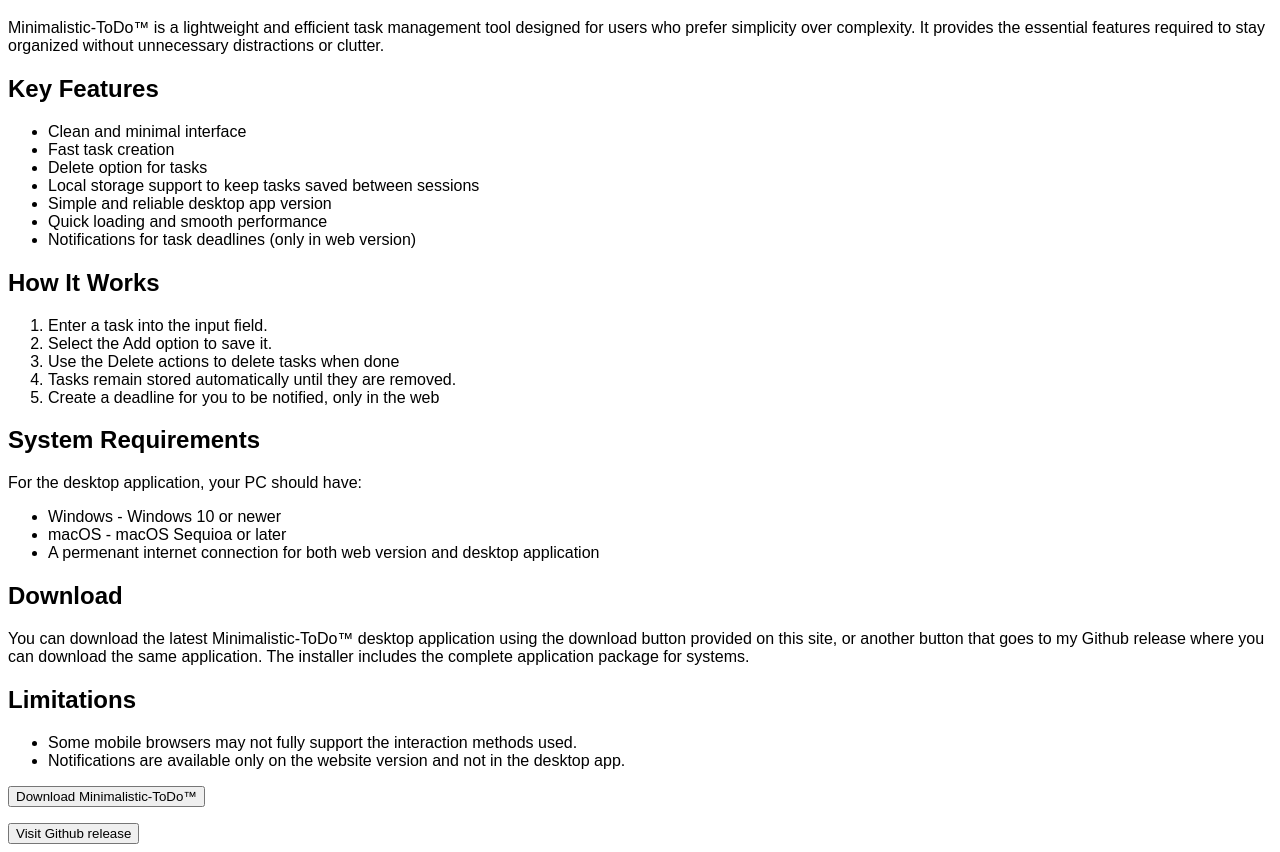
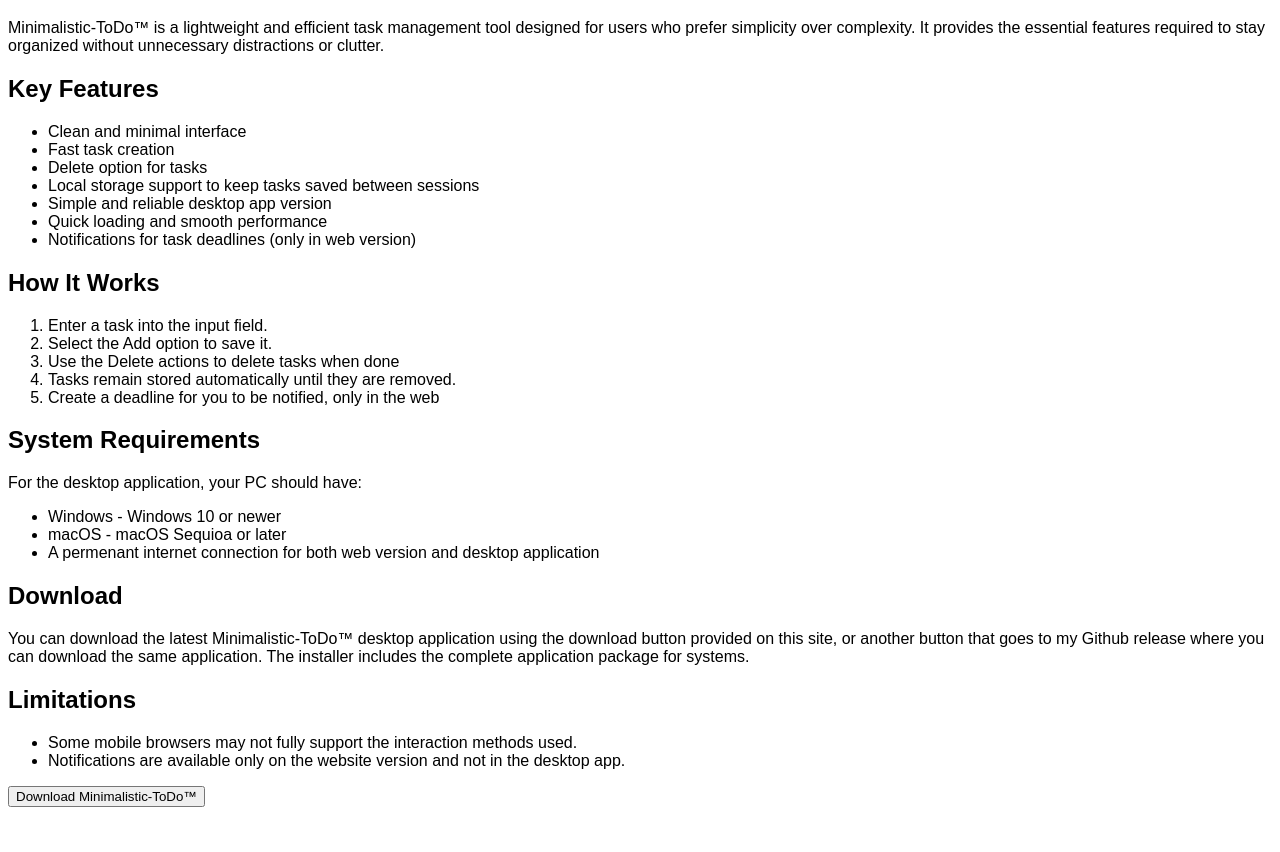
Before and after one commit to RayStormz2015/Minimalistic-ToDo-Download, a plain HTML site: page index.html in a window 1280 px wide. Shown: the part 61-913 px from the top of the page. After the commit the page ends 884 px from the top, so only its background shows below. Drawn offline with Linux system fonts and the light colour scheme.

Commit message:
Fix HTML formatting and structure

```diff
--- a/index.html
+++ b/index.html
@@ -42,9 +42,6 @@
 <a href="Minimalistic to-do.zip" download>
   <p><button>Download Minimalistic-ToDo™</button></p>
 </a>
-<form action="https://github.com/RayStormz2015/Minimalistic-ToDo">
- <button>Visit Github release</button>
-</form>
 <style>
 body {
 
```
